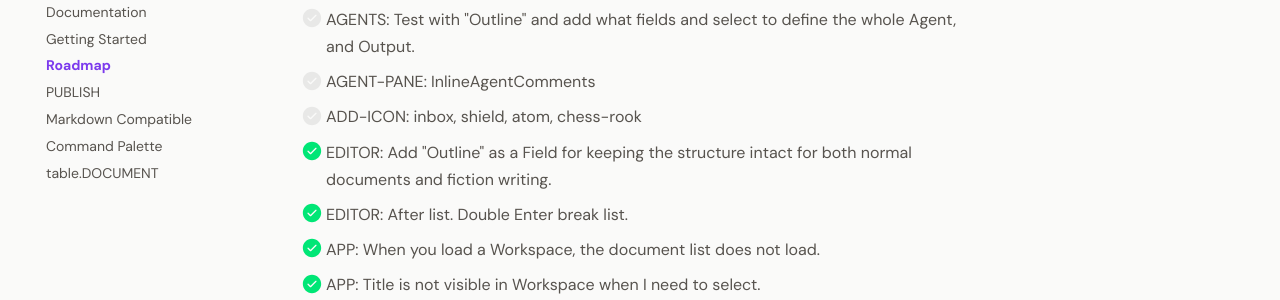
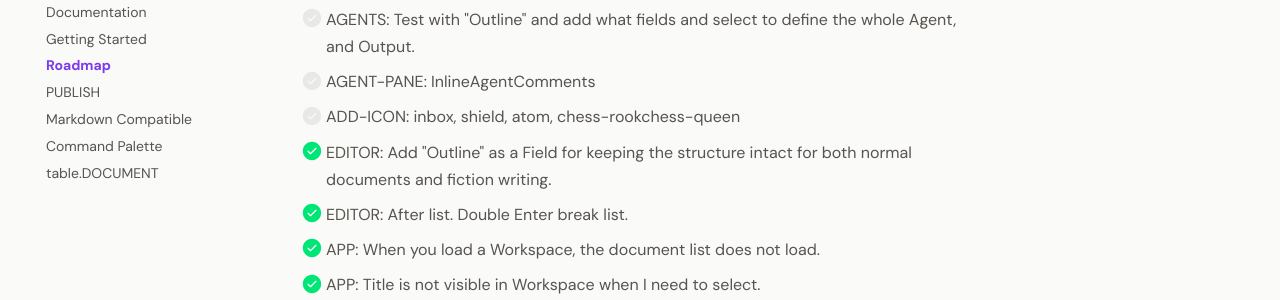
Before and after one commit to larssonhthomas-afk/writebase-docs, an MkDocs documentation site: the page built from docs/009-roadmap.md, in a window 1280 px wide and 900 px high, scrolled down 950 px. Shown: the part 154-454 px from the top of the window. Built offline with MkDocs 1.6.1 and Material for MkDocs 9.7.7, drawn with Linux system fonts in a browser that asks for light colours; some web fonts are replaced.

Commit message:
Update 009-roadmap.md

```diff
--- a/docs/009-roadmap.md
+++ b/docs/009-roadmap.md
@@ -42,7 +42,7 @@ This Backlog has a priority 1-3.
 - [ ] SHORTCUTS: Review keyboard shortcuts.
 - [ ] AGENTS: Test with "Outline" and add what fields and select to define the whole Agent, and Output.
 - [ ] AGENT-PANE: InlineAgentComments
-- [ ] ADD-ICON: inbox, shield, atom, chess-rook
+- [ ] ADD-ICON: inbox, shield, atom, chess-rookchess-queen
 
 - [x] EDITOR: Add "Outline" as a Field for keeping the structure intact for both normal documents and fiction writing.
 - [x] EDITOR: After list. Double Enter break list.
```
